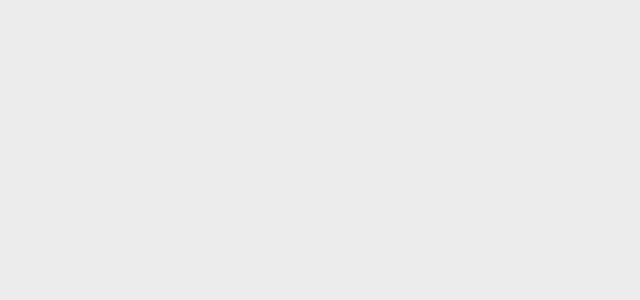
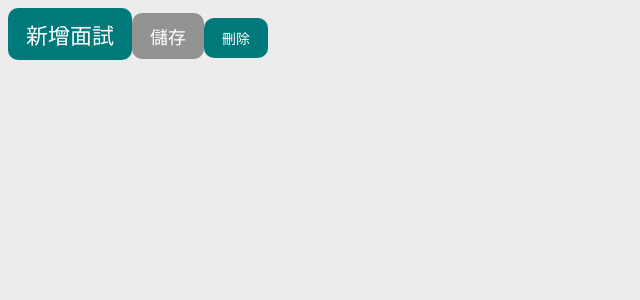
Before and after one commit to dio-chu/interview-todo-list, a Vue app: page / in a window 1280 px wide. Shown: the top 300 px of the page, without its empty margins (0-640 px from the left). Built offline with nearby package versions, Linux system fonts and the light colour scheme.

Commit message:
feature:更新主頁面，進行Button組件測試

```diff
--- a/src/components/HomePage.vue
+++ b/src/components/HomePage.vue
@@ -1,17 +1,28 @@
 <template>
-  <h1>{{ msg }}</h1>
+  <CommonButton label="新增面試" size="lg" @click="handleAddInterview" />
+
+  <CommonButton label="儲存" disable @click="handleSave" />
+
+  <CommonButton label="刪除" size="sm" @click="handleDelete" />
 </template>
-<script setup>
-import { ref } from "vue";
 
-defineProps({
-  msg: String,
-});
+<script>
+import CommonButton from "../common/button/CommonButton.vue";
 
-const count = ref(0);
+export default {
+  components: {
+    CommonButton,
+  },
+  methods: {
+    handleAddInterview() {
+      alert("新增面試");
+    },
+    handleSave() {
+      alert("儲存");
+    },
+    handleDelete() {
+      alert("刪除");
+    },
+  },
+};
 </script>
-<style scoped>
-.read-the-docs {
-  color: #888;
-}
-</style>
```
